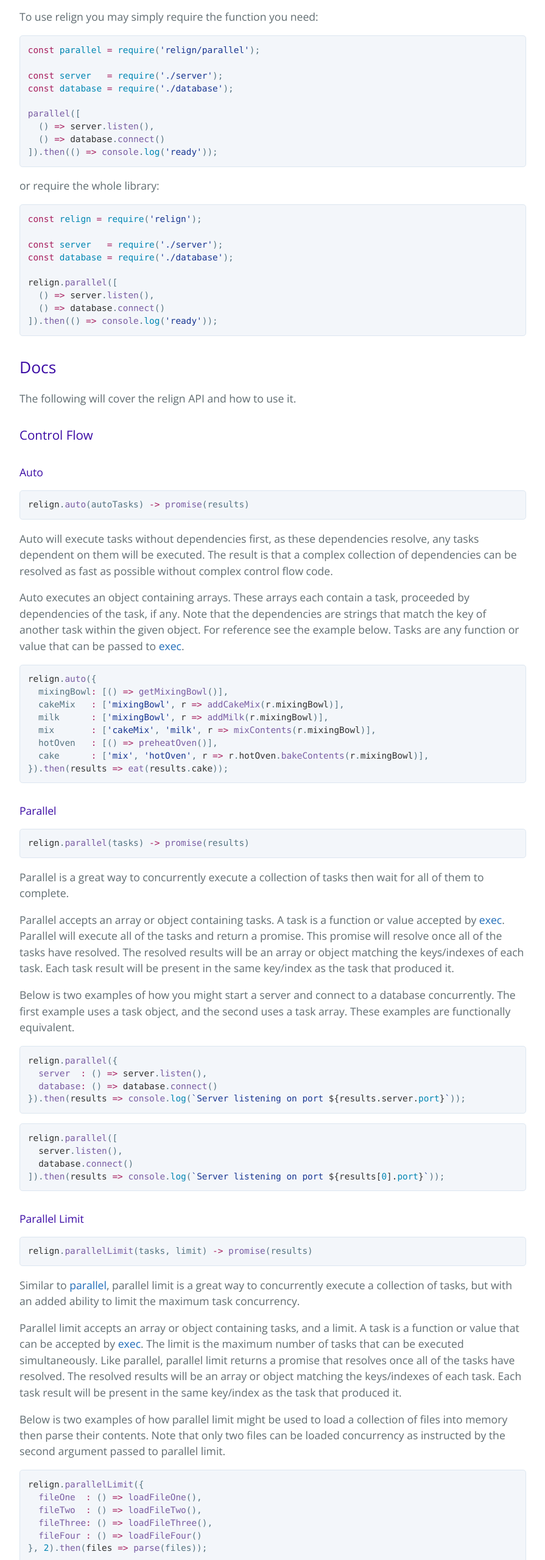
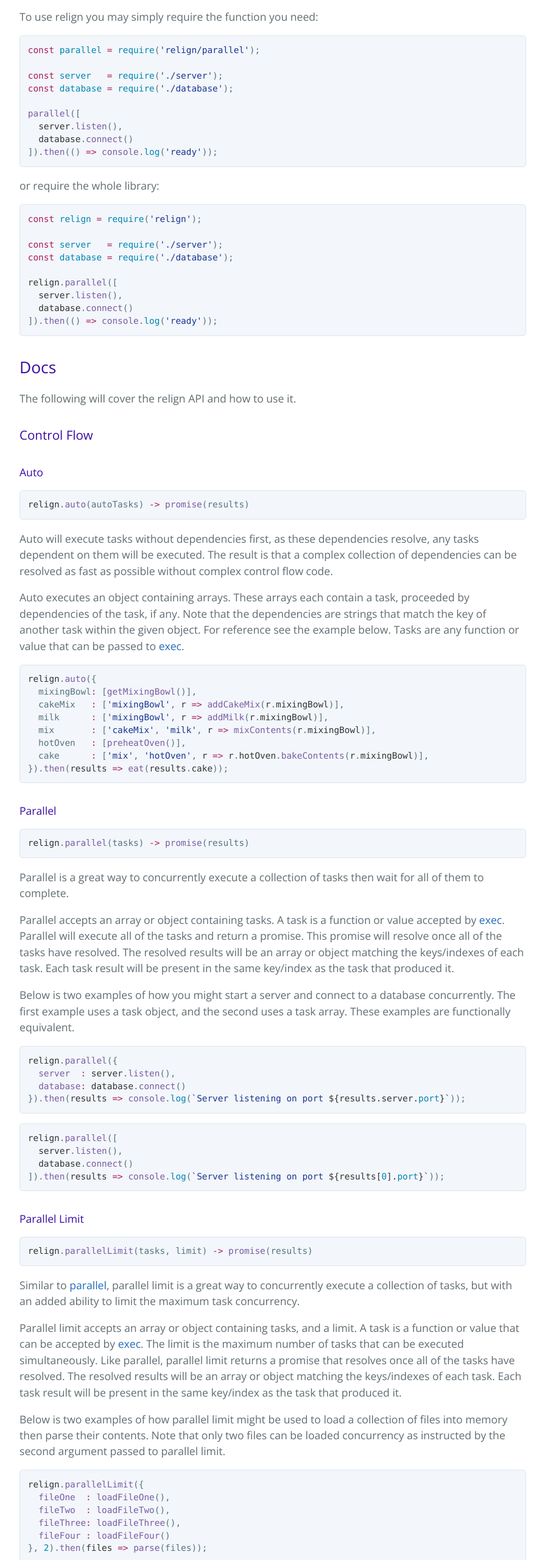
Before and after one commit to RobertWHurst/Relign, a plain HTML site: page index.html in a window 1280 px wide. Shown: the part 1693-4251 px from the top of the page at 61% size, without its empty margins (192-1087 px from the left). Drawn offline with nearby package versions, Linux system fonts and the light colour scheme; a web font is replaced by a local one.

Commit message:
Update index.html

```diff
--- a/index.html
+++ b/index.html
@@ -47,8 +47,8 @@
 <span class="pl-k">const</span> <span class="pl-c1">database</span> <span class="pl-k">=</span> <span class="pl-c1">require</span>(<span class="pl-s"><span class="pl-pds">'</span>./database<span class="pl-pds">'</span></span>);
 
 <span class="pl-en">parallel</span>([
-  () <span class="pl-k">=&gt;</span> <span class="pl-smi">server</span>.<span class="pl-en">listen</span>(),
-  () <span class="pl-k">=&gt;</span> <span class="pl-smi">database</span>.<span class="pl-en">connect</span>()
+  <span class="pl-smi">server</span>.<span class="pl-en">listen</span>(),
+  <span class="pl-smi">database</span>.<span class="pl-en">connect</span>()
 ]).<span class="pl-en">then</span>(() <span class="pl-k">=&gt;</span> <span class="pl-en">console</span>.<span class="pl-c1">log</span>(<span class="pl-s"><span class="pl-pds">'</span>ready<span class="pl-pds">'</span></span>));</pre></div>
 
 <p>or require the whole library:</p>
@@ -59,8 +59,8 @@
 <span class="pl-k">const</span> <span class="pl-c1">database</span> <span class="pl-k">=</span> <span class="pl-c1">require</span>(<span class="pl-s"><span class="pl-pds">'</span>./database<span class="pl-pds">'</span></span>);
 
 <span class="pl-smi">relign</span>.<span class="pl-en">parallel</span>([
-  () <span class="pl-k">=&gt;</span> <span class="pl-smi">server</span>.<span class="pl-en">listen</span>(),
-  () <span class="pl-k">=&gt;</span> <span class="pl-smi">database</span>.<span class="pl-en">connect</span>()
+  <span class="pl-smi">server</span>.<span class="pl-en">listen</span>(),
+  <span class="pl-smi">database</span>.<span class="pl-en">connect</span>()
 ]).<span class="pl-en">then</span>(() <span class="pl-k">=&gt;</span> <span class="pl-en">console</span>.<span class="pl-c1">log</span>(<span class="pl-s"><span class="pl-pds">'</span>ready<span class="pl-pds">'</span></span>));</pre></div>
 
 <h2>
@@ -81,11 +81,11 @@
 <p>Auto executes an object containing arrays. These arrays each contain a task, proceeded by dependencies of the task, if any. Note that the dependencies are strings that match the key of another task within the given object. For reference see the example below. Tasks are any function or value that can be passed to <a href="#exec">exec</a>.</p>
 
 <div class="highlight highlight-source-js"><pre><span class="pl-smi">relign</span>.<span class="pl-en">auto</span>({
-  mixingBowl<span class="pl-k">:</span> [() <span class="pl-k">=&gt;</span> <span class="pl-en">getMixingBowl</span>()],
+  mixingBowl<span class="pl-k">:</span> [<span class="pl-en">getMixingBowl</span>()],
   cakeMix   <span class="pl-k">:</span> [<span class="pl-s"><span class="pl-pds">'</span>mixingBowl<span class="pl-pds">'</span></span>, <span class="pl-smi">r</span> <span class="pl-k">=&gt;</span> <span class="pl-en">addCakeMix</span>(<span class="pl-smi">r</span>.<span class="pl-smi">mixingBowl</span>)],
   milk      <span class="pl-k">:</span> [<span class="pl-s"><span class="pl-pds">'</span>mixingBowl<span class="pl-pds">'</span></span>, <span class="pl-smi">r</span> <span class="pl-k">=&gt;</span> <span class="pl-en">addMilk</span>(<span class="pl-smi">r</span>.<span class="pl-smi">mixingBowl</span>)],
   mix       <span class="pl-k">:</span> [<span class="pl-s"><span class="pl-pds">'</span>cakeMix<span class="pl-pds">'</span></span>, <span class="pl-s"><span class="pl-pds">'</span>milk<span class="pl-pds">'</span></span>, <span class="pl-smi">r</span> <span class="pl-k">=&gt;</span> <span class="pl-en">mixContents</span>(<span class="pl-smi">r</span>.<span class="pl-smi">mixingBowl</span>)],
-  hotOven   <span class="pl-k">:</span> [() <span class="pl-k">=&gt;</span> <span class="pl-en">preheatOven</span>()],
+  hotOven   <span class="pl-k">:</span> [<span class="pl-en">preheatOven</span>()],
   cake      <span class="pl-k">:</span> [<span class="pl-s"><span class="pl-pds">'</span>mix<span class="pl-pds">'</span></span>, <span class="pl-s"><span class="pl-pds">'</span>hotOven<span class="pl-pds">'</span></span>, <span class="pl-smi">r</span> <span class="pl-k">=&gt;</span> <span class="pl-smi">r</span>.<span class="pl-smi">hotOven</span>.<span class="pl-en">bakeContents</span>(<span class="pl-smi">r</span>.<span class="pl-smi">mixingBowl</span>)],
 }).<span class="pl-en">then</span>(<span class="pl-smi">results</span> <span class="pl-k">=&gt;</span> <span class="pl-en">eat</span>(<span class="pl-smi">results</span>.<span class="pl-smi">cake</span>));</pre></div>
 
@@ -101,8 +101,8 @@
 <p>Below is two examples of how you might start a server and connect to a database concurrently. The first example uses a task object, and the second uses a task array. These examples are functionally equivalent.</p>
 
 <div class="highlight highlight-source-js"><pre><span class="pl-smi">relign</span>.<span class="pl-en">parallel</span>({
-  <span class="pl-en">server</span>  <span class="pl-k">:</span> () <span class="pl-k">=&gt;</span> <span class="pl-smi">server</span>.<span class="pl-en">listen</span>(),
-  <span class="pl-en">database</span><span class="pl-k">:</span> () <span class="pl-k">=&gt;</span> <span class="pl-smi">database</span>.<span class="pl-en">connect</span>()
+  <span class="pl-en">server</span>  <span class="pl-k">:</span> <span class="pl-smi">server</span>.<span class="pl-en">listen</span>(),
+  <span class="pl-en">database</span><span class="pl-k">:</span> <span class="pl-smi">database</span>.<span class="pl-en">connect</span>()
 }).<span class="pl-en">then</span>(<span class="pl-smi">results</span> <span class="pl-k">=&gt;</span> <span class="pl-en">console</span>.<span class="pl-c1">log</span>(<span class="pl-s"><span class="pl-pds">`</span>Server listening on port <span class="pl-s1"><span class="pl-pse">${</span><span class="pl-smi">results</span>.<span class="pl-smi">server</span>.<span class="pl-c1">port</span><span class="pl-pse">}</span></span><span class="pl-pds">`</span></span>));</pre></div>
 
 <div class="highlight highlight-source-js"><pre><span class="pl-smi">relign</span>.<span class="pl-en">parallel</span>([
@@ -122,17 +122,17 @@
 <p>Below is two examples of how parallel limit might be used to load a collection of files into memory then parse their contents. Note that only two files can be loaded concurrency as instructed by the second argument passed to parallel limit.</p>
 
 <div class="highlight highlight-source-js"><pre><span class="pl-smi">relign</span>.<span class="pl-en">parallelLimit</span>({
-  <span class="pl-en">fileOne</span>  <span class="pl-k">:</span> () <span class="pl-k">=&gt;</span> <span class="pl-en">loadFileOne</span>(),
-  <span class="pl-en">fileTwo</span>  <span class="pl-k">:</span> () <span class="pl-k">=&gt;</span> <span class="pl-en">loadFileTwo</span>(),
-  <span class="pl-en">fileThree</span><span class="pl-k">:</span> () <span class="pl-k">=&gt;</span> <span class="pl-en">loadFileThree</span>(),
-  <span class="pl-en">fileFour</span> <span class="pl-k">:</span> () <span class="pl-k">=&gt;</span> <span class="pl-en">loadFileFour</span>()
+  <span class="pl-en">fileOne</span>  <span class="pl-k">:</span> <span class="pl-en">loadFileOne</span>(),
+  <span class="pl-en">fileTwo</span>  <span class="pl-k">:</span> <span class="pl-en">loadFileTwo</span>(),
+  <span class="pl-en">fileThree</span><span class="pl-k">:</span> <span class="pl-en">loadFileThree</span>(),
+  <span class="pl-en">fileFour</span> <span class="pl-k">:</span> <span class="pl-en">loadFileFour</span>()
 }, <span class="pl-c1">2</span>).<span class="pl-en">then</span>(<span class="pl-smi">files</span> <span class="pl-k">=&gt;</span> <span class="pl-en">parse</span>(files));</pre></div>
 
 <div class="highlight highlight-source-js"><pre><span class="pl-smi">relign</span>.<span class="pl-en">parallelLimit</span>([
-  () <span class="pl-k">=&gt;</span> <span class="pl-en">loadFileOne</span>(),
-  () <span class="pl-k">=&gt;</span> <span class="pl-en">loadFileTwo</span>(),
-  () <span class="pl-k">=&gt;</span> <span class="pl-en">loadFileThree</span>(),
-  () <span class="pl-k">=&gt;</span> <span class="pl-en">loadFileFour</span>()
+  <span class="pl-en">loadFileOne</span>(),
+  <span class="pl-en">loadFileTwo</span>(),
+  <span class="pl-en">loadFileThree</span>(),
+  <span class="pl-en">loadFileFour</span>()
 ], <span class="pl-c1">2</span>).<span class="pl-en">then</span>(<span class="pl-smi">files</span> <span class="pl-k">=&gt;</span> <span class="pl-en">parse</span>(files));</pre></div>
 
 <h4>
```
